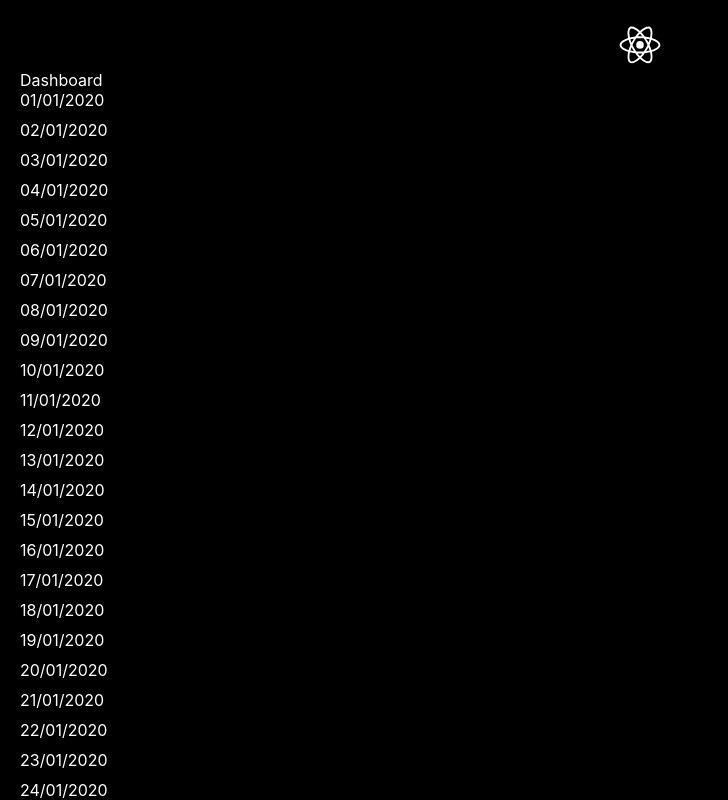
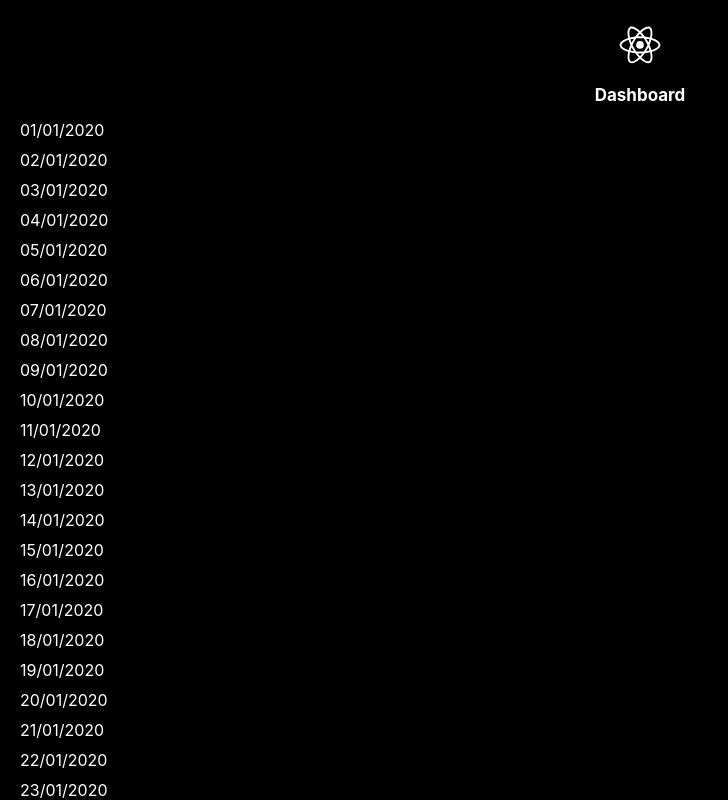
Before and after one commit to Sirdayne/morning-records, a React (Create React App) app: page / in a window 1280 px wide. Shown: the top 800 px of the page, without its empty margins (0-728 px from the left). Built offline with nearby package versions, Linux system fonts and the light colour scheme.

Commit message:
added component Title

```diff
--- a/src/App.css
+++ b/src/App.css
@@ -15,6 +15,13 @@
   height: 50px;
 }
 
+.title {
+  font-size: 17px;
+  margin: 15px;
+  font-weight: bold;
+  text-align: center;
+}
+
 .day {
   margin-bottom: 10px;
 }
--- a/src/components/Dashboard.js
+++ b/src/components/Dashboard.js
@@ -1,11 +1,12 @@
-import React from 'react';
+import React from 'react'
 import moment from 'moment'
+import Title from './Title'
 
 function Dashboard() {
     const dates = getDates()
     return (
         <div className="dashboard">
-            Dashboard
+            <Title name="Dashboard"></Title>
             {
                 dates.map(date =>
                     <div className="day" key={date}>{date}</div>
--- /dev/null
+++ b/src/components/Title.js
@@ -0,0 +1,12 @@
+import React from 'react';
+
+function Header(props) {
+    const { name } = props
+    return (
+        <div className="title">
+            {name}
+        </div>
+    );
+}
+
+export default Header;
```
